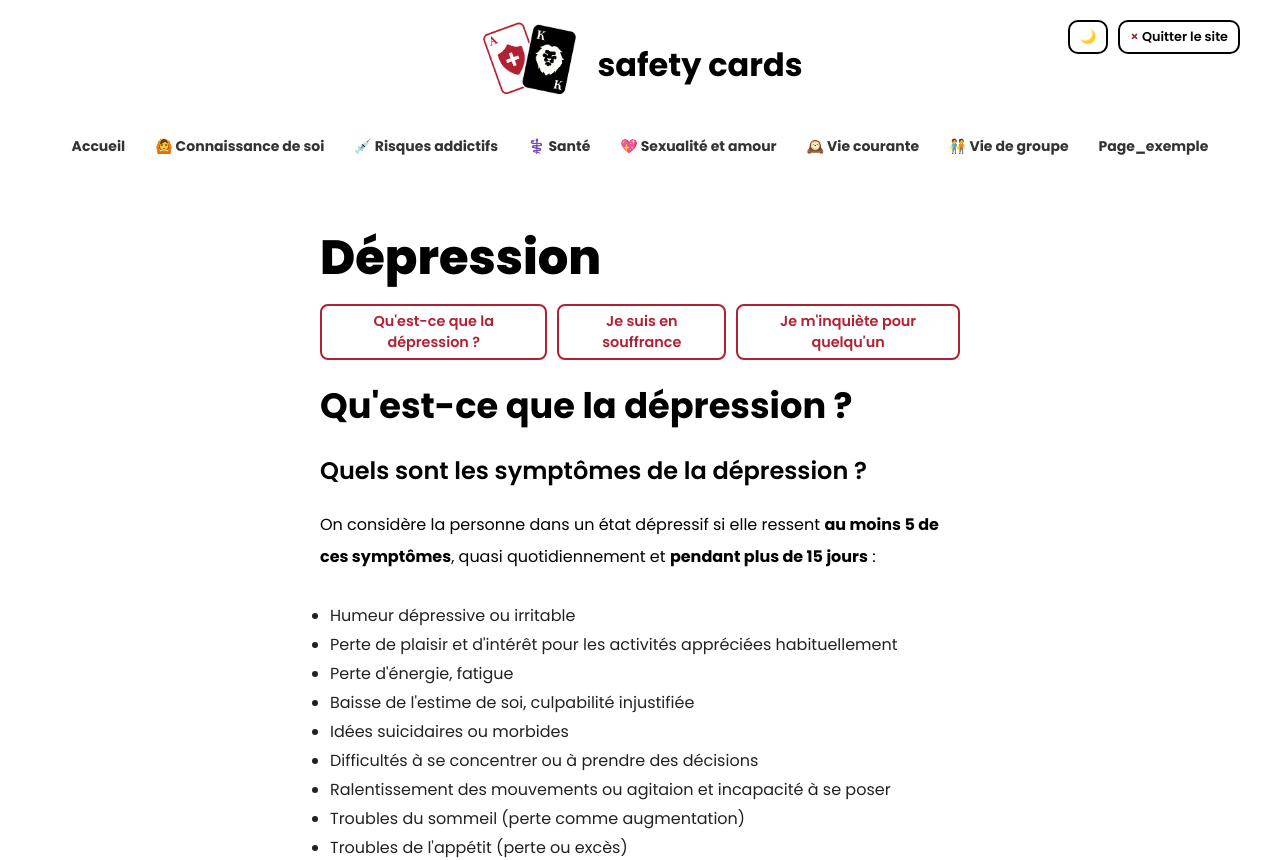
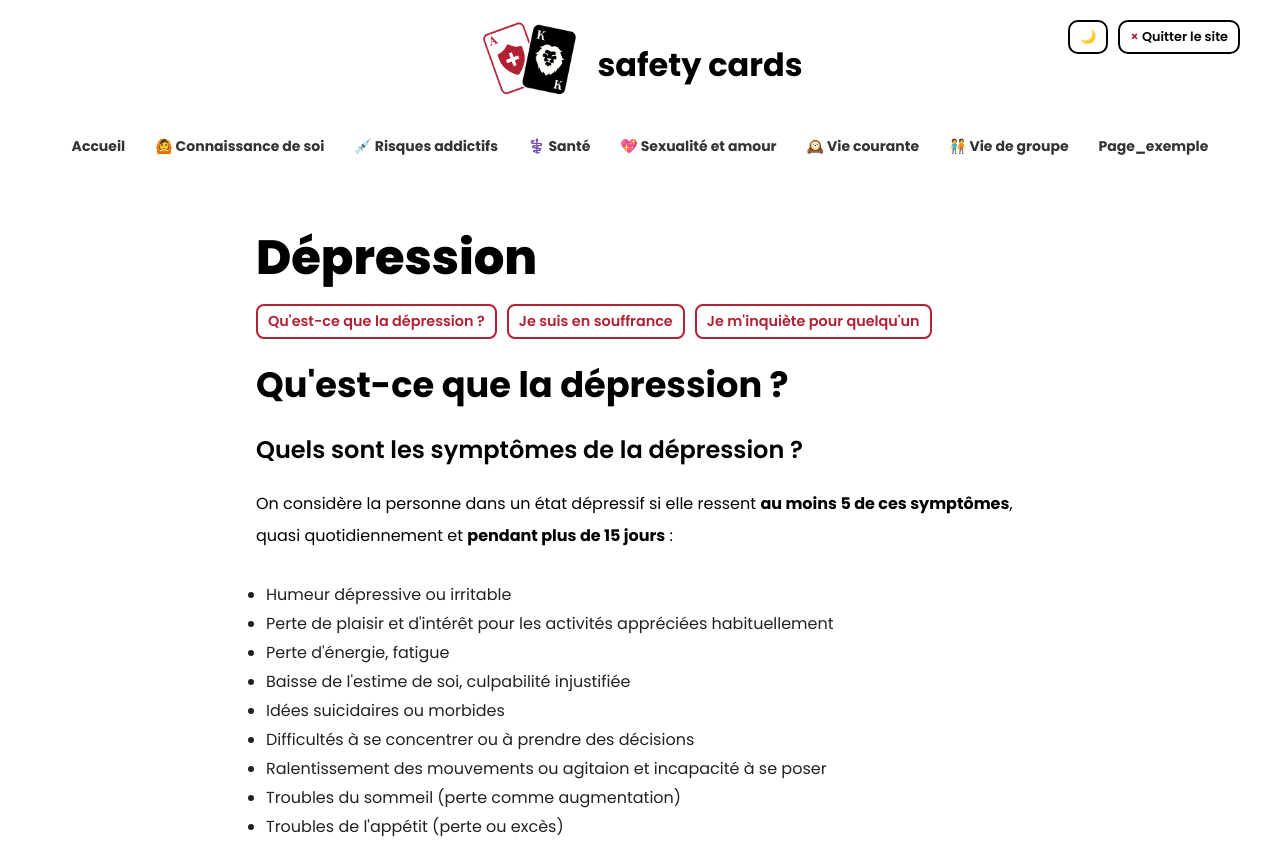
Before and after one commit to aeecleclair/safety_cards_react, a React (Vite) app in the folder front/: page /depression in a window 1280 px wide. Shown: the top 860 px of the page. Built offline with nearby package versions, Linux system fonts and the light colour scheme.

Commit message:
v1.8.1 correction de bugs

```diff
--- a/front/src/App.css
+++ b/front/src/App.css
@@ -16,9 +16,9 @@ html, body, #root, .app {
 
 
 .page{
-  width:50%;
+  width:60%;
   margin: auto;
-  max-width: 900px;
+  max-width: 800px;
   min-width: 600px;
 }
 
@@ -75,11 +75,19 @@ html, body, #root, .app {
   scroll-margin-top: 40px;
 }
 
+.mise-avant{
+  background-color: #e4a7aebb;
+  border-radius: 8px;
+  padding : 10px;
+}
+
 .image{
   border-radius: 8px;
   width:80%;
   margin : 0 auto;
 }
+
+
 
 
 
--- a/front/src/components/common.css
+++ b/front/src/components/common.css
@@ -121,7 +121,7 @@
   background-color: #b22133;
   margin-left: auto;
   margin-right: auto;
-  padding : 10px 15px;
+  padding : 10px 10px;
 
 }
 
--- a/front/src/pages/Home.jsx
+++ b/front/src/pages/Home.jsx
@@ -96,7 +96,7 @@ const Home = () => {
     <div className = "page">
 
 
-      <h1 className="titre-page">Bienvenue sur Safety Cards</h1>
+      <h1 className="titre-page">Bienvenue sur <br/> Safety Cards</h1>
 
       <p className="texte">Tu trouveras sur ce site des informations et ressources concernant une liste non exhaustive de thématiques relatives aux risques de la vie étudiante. <br/> Si tu es à la recherche d'une information précise, accèdes-y en naviguant via le menu en haut de page (&#9776; sur tablette et mobile). Si tu as ton jeu Safety Cards en main, tu peux commencer à le parcourir et flasher le code QR présent en haut à droite de la carte lorsque la thématique t'intéresse. Si tu ne sais pas ce que tu cherches, tu peux lancer une recherche aléatoire ci-dessous !
       <br/> <em>Seulement l'essentiel des informations est donné pour chaque thématique. N'hésite pas à accéder aux sites spécialisés via les liens présents sur chaque page !  </em></p>
--- a/front/src/pages/Sante/Automutilation.jsx
+++ b/front/src/pages/Sante/Automutilation.jsx
@@ -105,7 +105,7 @@ const Automutilation = () => {
       <TextImageRight  text="De nombreuses personnes qui s’automutilent sont en grande détresse ou dans des situations insupportables. Elles souffrent souvent de cette manière pendant un certain temps avant de s’automutiler. L'automutilation peut par exemple être utilisée pour faire retomber le stress, exprimer leur douleur ou échapper à des souvenirs traumatisants. Dans certains cas, c’est leur sentiment de culpabilité qui les pousse à s’infliger une punition. "
       imageSrc="/assets/zebre.jpg" />
 
-      <p className="texte"> <b>Important</b> : la plupart des personnes qui s'automutilent <b>ne cherchent pas à mettre fin à leurs jours.</b> Si le doute se pose, n'hésitez pas à <b>poser la question à la personne.</b> </p>
+      <p className="mise-avant"> <b>Important</b> : la plupart des personnes qui s'automutilent <b>ne cherchent pas à mettre fin à leurs jours.</b> Si le doute se pose, n'hésitez pas à <b>poser la question à la personne.</b> </p>
 
         <p className="texte">Tu as des idées suicidaires ? Quelqu'un t'a fait part de ses idées suicidaires ? </p>
         <ExternalLinkBlock resources={resources_suicide} />
```
